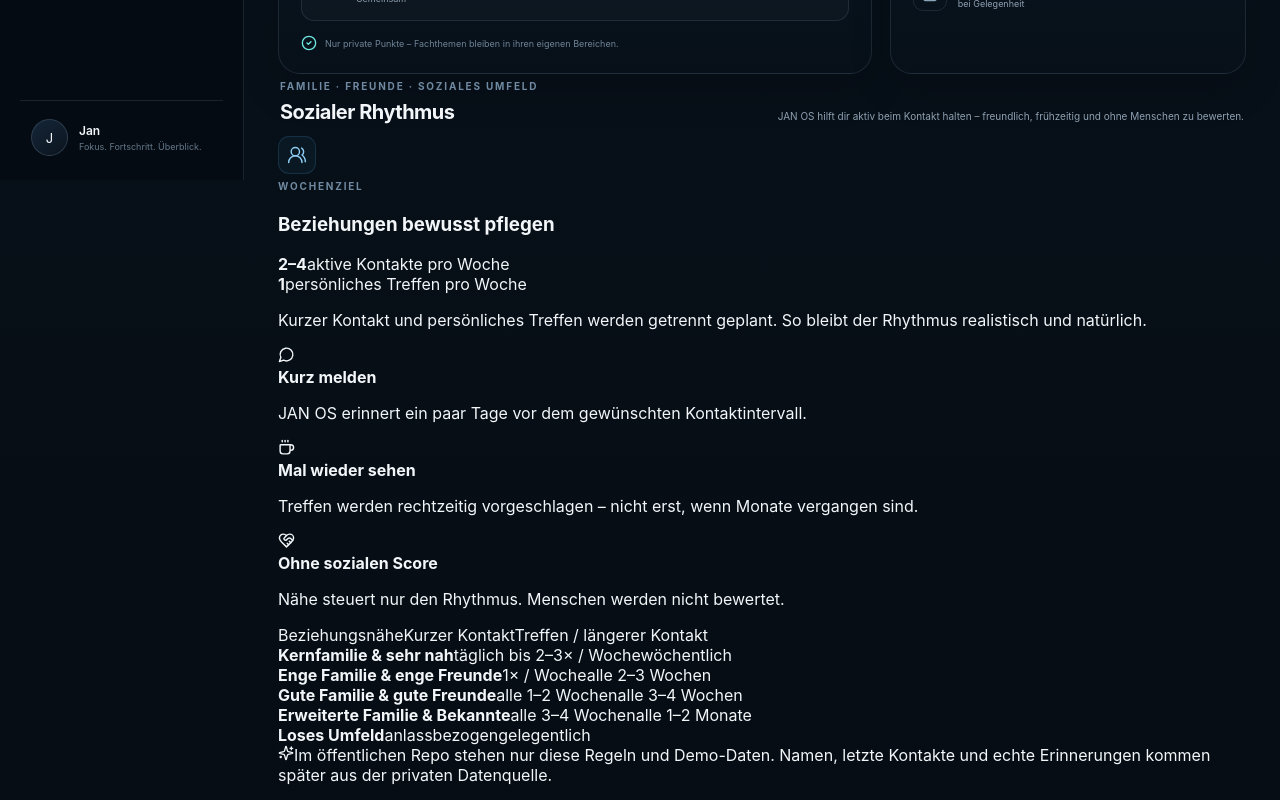
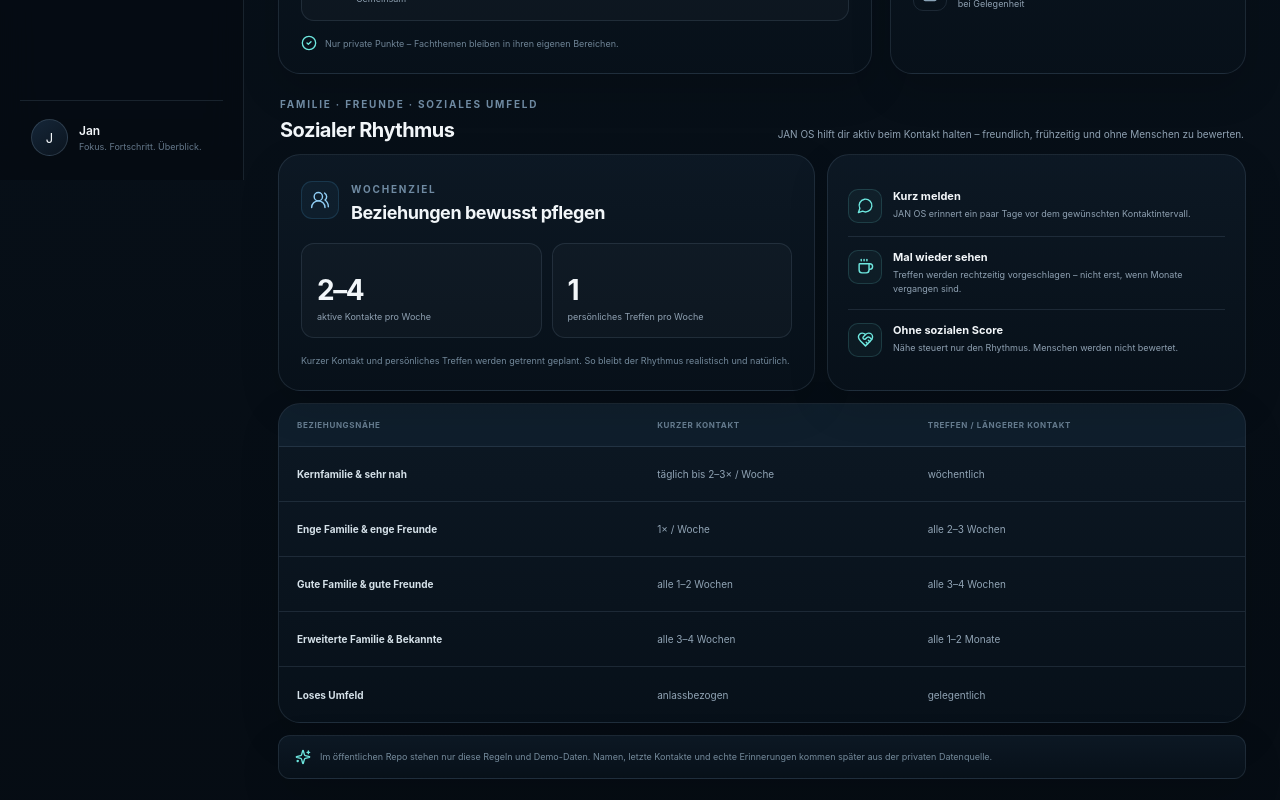
Before and after one commit to hapo3005/jan-os, a Next.js app: page /leben in a window 1280 px wide. Shown: the part 620-1420 px from the top of the page. Built offline with nearby package versions, Linux system fonts and the light colour scheme.

Commit message:
style: add social rhythm dashboard section

```diff
--- a/src/app/globals.css
+++ b/src/app/globals.css
@@ -665,3 +665,173 @@ footer { display:flex; justify-content:space-between; gap:12px; padding:20px 3px
     flex-direction: column;
   }
 }
+
+
+/* Leben · sozialer Rhythmus */
+.life-social-section {
+  margin-top: 18px;
+}
+.life-social-summary {
+  display: grid;
+  grid-template-columns: minmax(0, 1fr) minmax(320px, .78fr);
+  gap: 12px;
+}
+.life-social-goals,
+.life-social-assist,
+.life-rhythm-table,
+.life-social-privacy {
+  border: 1px solid var(--border);
+  background: linear-gradient(180deg, rgba(14, 26, 38, .88), rgba(8, 17, 26, .9));
+  box-shadow: 0 16px 40px rgba(0, 0, 0, .13);
+}
+.life-social-goals {
+  padding: 22px;
+  border-radius: var(--radius-lg);
+}
+.life-social-goal-head {
+  display: flex;
+  align-items: center;
+  gap: 12px;
+}
+.life-social-goal-head h3 {
+  margin: 5px 0 0;
+  font-size: 18px;
+  letter-spacing: -.025em;
+}
+.life-social-goal-grid {
+  display: grid;
+  grid-template-columns: repeat(2, 1fr);
+  gap: 10px;
+  margin-top: 20px;
+}
+.life-social-goal {
+  min-height: 95px;
+  display: flex;
+  flex-direction: column;
+  justify-content: flex-end;
+  padding: 15px;
+  border: 1px solid var(--border);
+  border-radius: 13px;
+  background: rgba(255, 255, 255, .022);
+}
+.life-social-goal strong {
+  font-size: 28px;
+  line-height: 1;
+  letter-spacing: -.05em;
+}
+.life-social-goal span {
+  margin-top: 7px;
+  color: var(--muted);
+  font-size: 9px;
+}
+.life-social-note {
+  margin: 16px 0 0;
+  color: #72889a;
+  font-size: 9px;
+  line-height: 1.6;
+}
+.life-social-assist {
+  display: grid;
+  align-content: center;
+  padding: 14px 20px;
+  border-radius: var(--radius-lg);
+}
+.life-social-assist-row {
+  display: grid;
+  grid-template-columns: auto 1fr;
+  gap: 11px;
+  align-items: start;
+  padding: 13px 0;
+  border-bottom: 1px solid var(--border);
+}
+.life-social-assist-row:last-child { border-bottom: 0; }
+.life-social-assist-row > span {
+  width: 34px;
+  height: 34px;
+  display: grid;
+  place-items: center;
+  border: 1px solid rgba(110, 231, 223, .16);
+  border-radius: 10px;
+  background: rgba(110, 231, 223, .045);
+  color: var(--cyan);
+}
+.life-social-assist-row strong {
+  display: block;
+  font-size: 11px;
+}
+.life-social-assist-row p {
+  margin: 4px 0 0;
+  color: var(--muted);
+  font-size: 9px;
+  line-height: 1.55;
+}
+.life-rhythm-table {
+  margin-top: 12px;
+  overflow: hidden;
+  border-radius: var(--radius-lg);
+}
+.life-rhythm-row {
+  display: grid;
+  grid-template-columns: minmax(220px, 1.15fr) minmax(180px, .85fr) minmax(210px, 1fr);
+  gap: 16px;
+  align-items: center;
+  min-height: 55px;
+  padding: 0 18px;
+  border-bottom: 1px solid var(--border);
+  color: #91a4b5;
+  font-size: 10px;
+}
+.life-rhythm-row:last-child { border-bottom: 0; }
+.life-rhythm-row.header {
+  min-height: 43px;
+  background: rgba(86, 185, 255, .045);
+  color: #657b8e;
+  font-size: 8px;
+  font-weight: 700;
+  letter-spacing: .08em;
+  text-transform: uppercase;
+}
+.life-rhythm-row strong {
+  color: #d5e1e9;
+  font-size: 10px;
+}
+.life-social-privacy {
+  display: flex;
+  align-items: center;
+  gap: 9px;
+  margin-top: 12px;
+  padding: 13px 16px;
+  border-radius: 12px;
+  color: #758b9c;
+  font-size: 9px;
+  line-height: 1.55;
+}
+.life-social-privacy svg {
+  flex: 0 0 auto;
+  color: var(--cyan);
+}
+
+@media (max-width: 980px) {
+  .life-social-summary { grid-template-columns: 1fr; }
+}
+@media (max-width: 720px) {
+  .life-social-goal-grid { grid-template-columns: 1fr; }
+  .life-rhythm-table {
+    display: grid;
+    gap: 8px;
+    border: 0;
+    background: transparent;
+    box-shadow: none;
+  }
+  .life-rhythm-row,
+  .life-rhythm-row.header {
+    min-height: 0;
+    grid-template-columns: 1fr;
+    gap: 5px;
+    padding: 14px;
+    border: 1px solid var(--border);
+    border-radius: 12px;
+    background: linear-gradient(180deg, rgba(14, 26, 38, .88), rgba(8, 17, 26, .9));
+  }
+  .life-rhythm-row.header { display: none; }
+}
```
